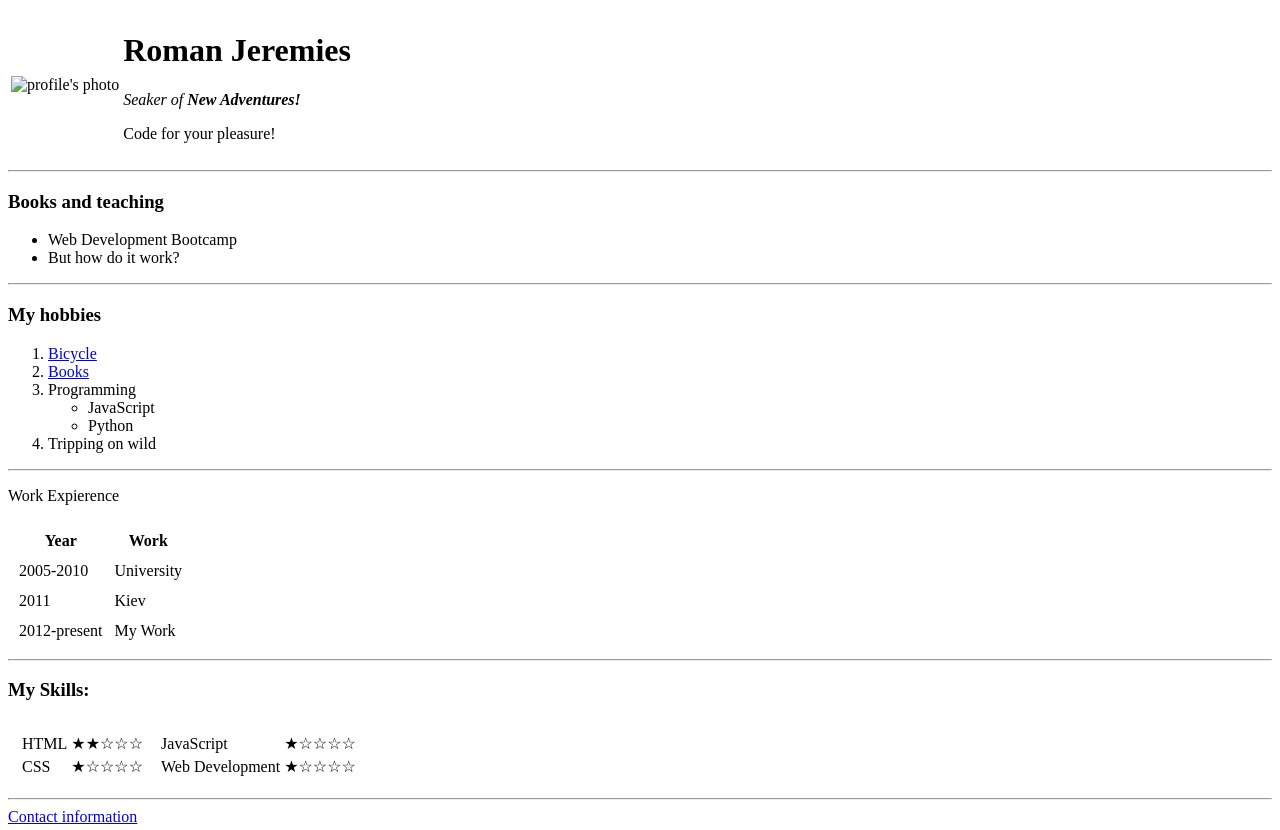
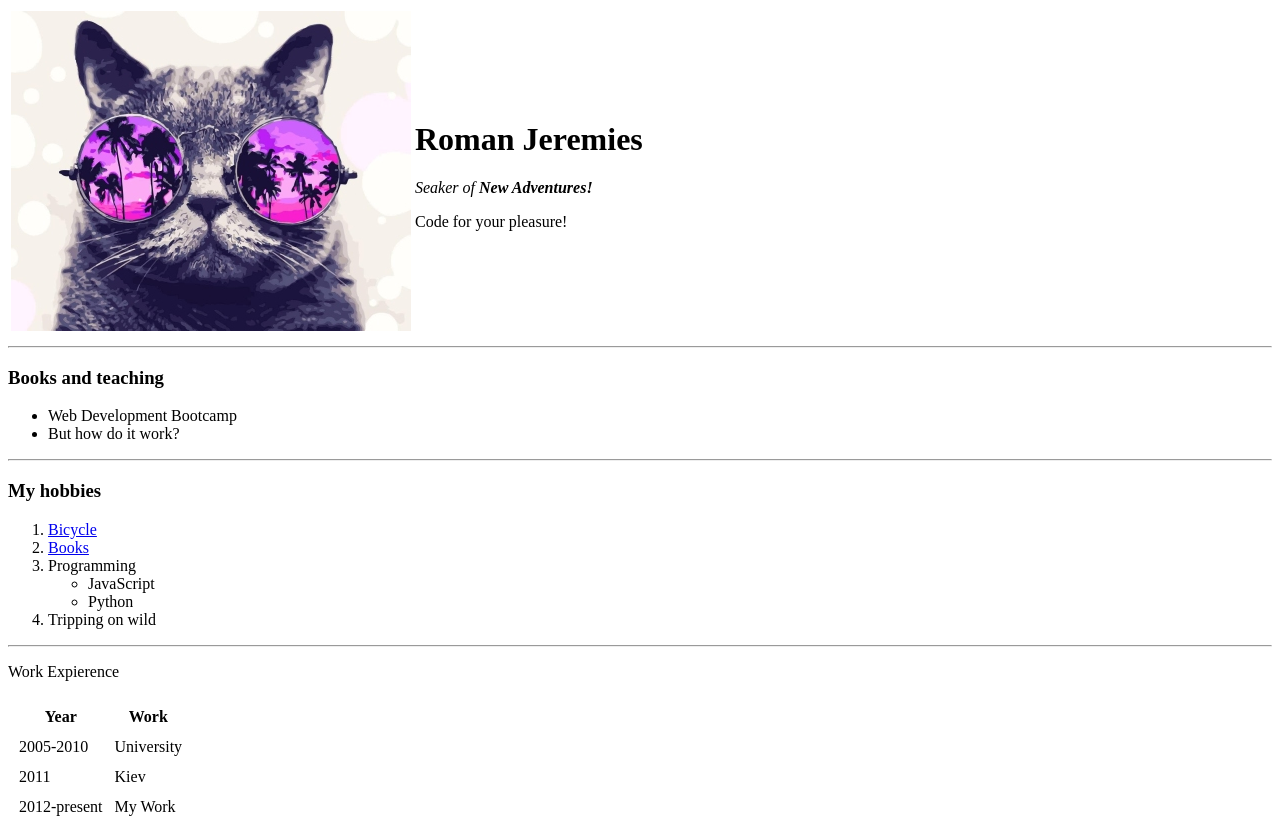
Before and after one commit to romanjeremies/cv, a plain HTML site: page index.html in a window 1280 px wide. Shown: the top 830 px of the page. Drawn offline with Linux system fonts and the light colour scheme.

Commit message:
Update index.html

```diff
--- a/index.html
+++ b/index.html
@@ -9,7 +9,7 @@
 <body>
   <table>
     <tr>
-      <td><img src="root\images\cat.jpg" alt="profile's photo"></td>
+      <td><img src="\images\cat.jpg" alt="profile's photo"></td>
       <td>
         <h1>Roman Jeremies</h1>
         <p><em>Seaker of <strong>New Adventures!</strong></em></p>
```
